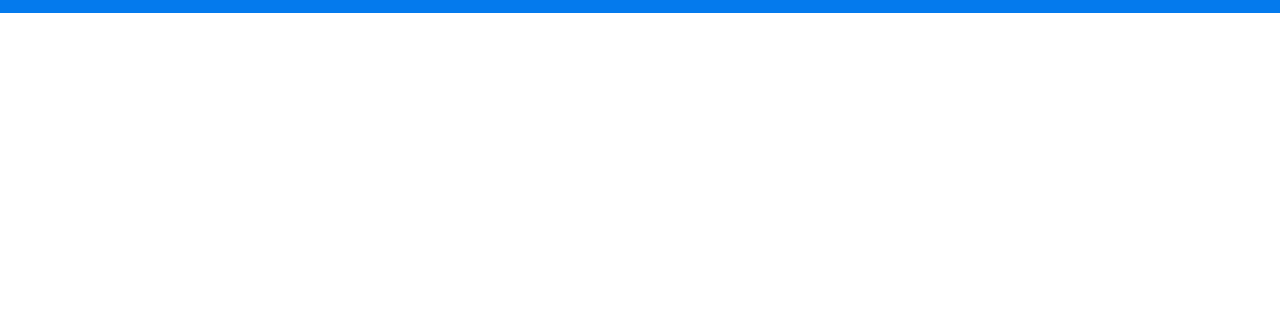
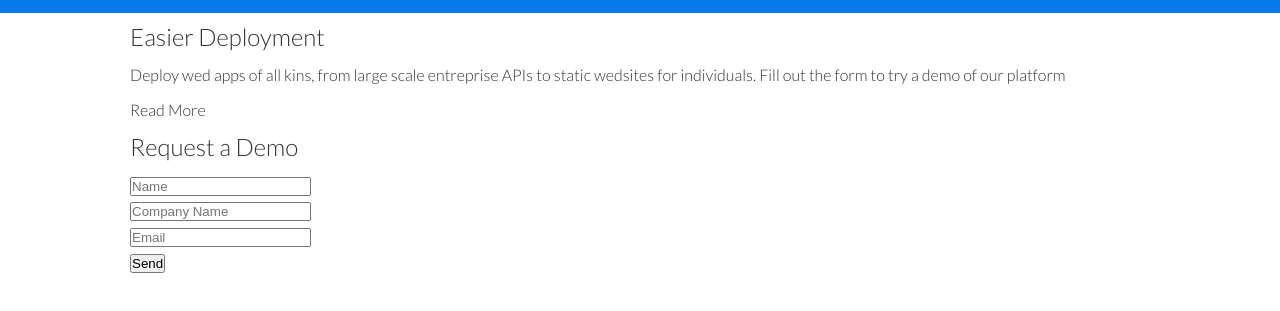
Before and after one commit to paombe3/LORUKI-WEDSITE, a plain HTML site: page index.html in a window 1280 px wide. Shown: the part 57-368 px from the top of the page. Drawn offline with Linux system fonts and the light colour scheme.

Commit message:
agregue reques demo

```diff
--- a/index.html
+++ b/index.html
@@ -30,5 +30,39 @@
     </div>
 
     <!-- Showcase -->
+    <section class="showcase">
+      <div class="container grid">
+        <div class="showcase-text">
+          <h1>Easier Deployment</h1>
+          <p>
+            Deploy wed apps of all kins, from large scale entreprise APIs to
+            static wedsites for individuals. Fill out the form to try a demo of
+            our platform
+          </p>
+          <a href="features.html" class="btn btn-outline"> Read More</a>
+        </div>
+
+        <div class="showcase-form card">
+          <h2>Request a Demo</h2>
+          <form>
+            <div class="form-control">
+              <input type="text" name="name" placeholder="Name" required />
+            </div>
+            <div class="form-control">
+              <input
+                type="text"
+                name="company"
+                placeholder="Company Name"
+                required
+              />
+            </div>
+            <div class="form-control">
+              <input type="email" name="email" placeholder="Email" required />
+            </div>
+            <input type="submit" value="Send" class="btn btn-primary" />
+          </form>
+        </div>
+      </div>
+    </section>
   </body>
 </html>
```
